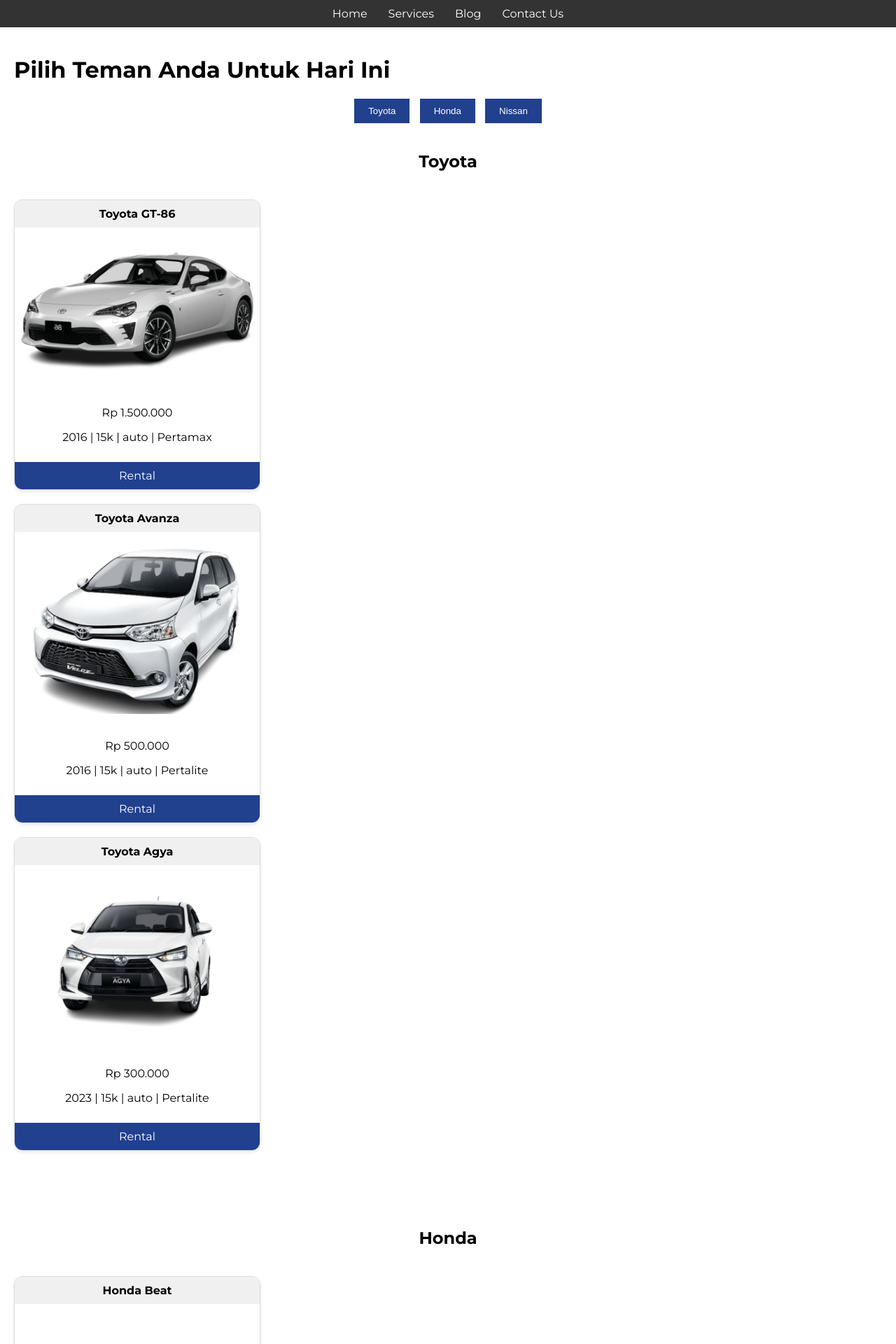
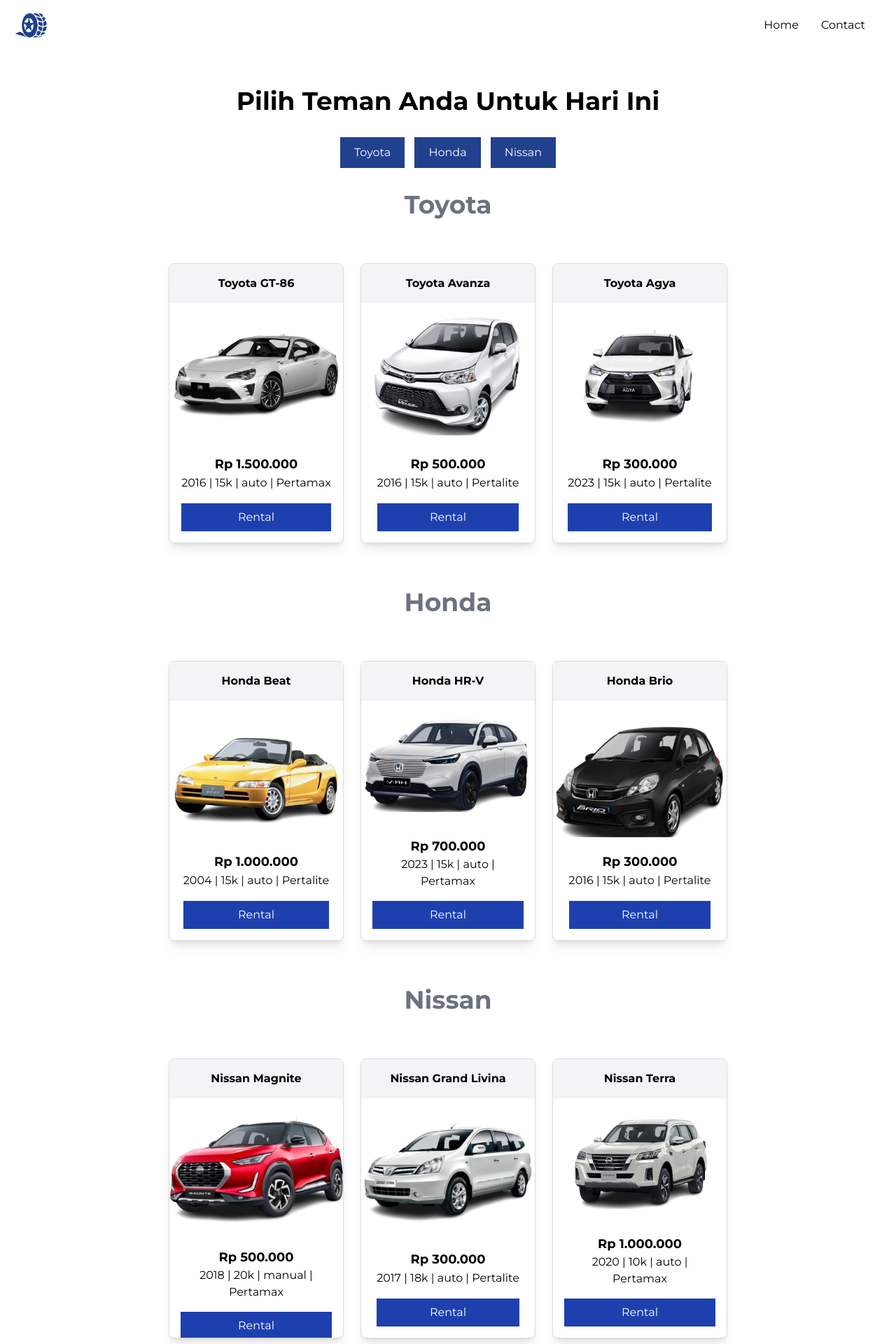
Before and after one commit to aidanismail/Ngamobil, a PHP site: page / in a window 1280 px wide. Shown: the top 1920 px of the page at 70% size. Run offline with PHP 8.4, Linux system fonts and the light colour scheme; some libraries are stand-ins or nearby versions.

Commit message:
Front end nya udah final, tinggal nambahin path ke pemesanan

```diff
--- a/public/index.htm
+++ /dev/null
@@ -1,174 +0,0 @@
-<!DOCTYPE html>
-<html lang="en">
-<head>
-  <meta charset="UTF-8">
-  <meta name="viewport" content="width=device-width, initial-scale=1.0">
-  <link rel="stylesheet" href="styles.css">
-  <link rel="preconnect" href="https://fonts.googleapis.com">
-  <link rel="preconnect" href="https://fonts.gstatic.com" crossorigin>
-  <link href="https://fonts.googleapis.com/css2?family=Montserrat:wght@400;700&display=swap" rel="stylesheet">
-  <title>3x3 Card Grid</title>
-</head>
-<body>
-
-  <header>
-    <nav>
-      <ul>
-        <li><a href="#">Home</a></li>
-        <li><a href="#">Services</a></li>
-        <li><a href="#">Blog</a></li>
-        <li><a href="#">Contact Us</a></li>
-      </ul>
-    </nav>
-  </header>
-
-  <main>
-    <h1>Pilih Teman Anda Untuk Hari Ini</h1>
-
-    <div class="filters">
-      <button class="filter-btn">Toyota</button>
-      <button class="filter-btn">Honda</button>
-      <button class="filter-btn">Nissan</button>
-    </div>
-
-    <div class="card-container">
-      <div class="card-row">
-        <h2>Toyota</h2>
-        <div class="card">
-          <div class="card-header">Toyota GT-86</div>
-          <img src="images/GT-86.png" alt="Car Image">
-          <div class="card-content">
-            <p class="price">Rp 1.500.000</p>
-            <p class="details">2016 | 15k | auto | Pertamax</p>
-          </div>
-          <div class="card-footer">Rental</div>
-        </div>
-
-        <div class="card">
-          <div class="card-header">Toyota Avanza</div>
-          <img src="images/Avanza.png" alt="Car Image">
-          <div class="card-content">
-            <p class="price">Rp 500.000</p>
-            <p class="details">2016 | 15k | auto | Pertalite</p>
-          </div>
-          <div class="card-footer">Rental</div>
-        </div>
-
-        <div class="card">
-          <div class="card-header">Toyota Agya</div>
-          <img src="images/Agya.png" alt="Car Image">
-          <div class="card-content">
-            <p class="price">Rp 300.000</p>
-            <p class="details">2023 | 15k | auto | Pertalite</p>
-          </div>
-          <div class="card-footer">Rental</div>
-        </div>
-      </div>
-
-      <div class="card-row">
-        <h2>Honda</h2>
-        <div class="card">
-          <div class="card-header">Honda Beat</div>
-          <img src="images/Beat.png" alt="Car Image">
-          <div class="card-content">
-            <p class="price">Rp 1.000.000</p>
-            <p class="details">2004 | 15k | auto | Pertalite</p>
-          </div>
-          <div class="card-footer">Rental</div>
-        </div>
-
-        <div class="card">
-          <div class="card-header">Honda HR-V</div>
-          <img src="images/HR-V.png" alt="Car Image">
-          <div class="card-content">
-            <p class="price">Rp 700.000</p>
-            <p class="details">2023 | 15k | auto | Pertamax</p>
-          </div>
-          <div class="card-footer">Rental</div>
-        </div>
-
-        <div class="card">
-          <div class="card-header">Honda Brio</div>
-          <img src="images/Brio.png" alt="Car Image">
-          <div class="card-content">
-            <p class="price">Rp 300.000</p>
-            <p class="details">2016 | 15k | auto | Pertalite</p>
-          </div>
-          <div class="card-footer">Rental</div>
-        </div>
-      </div>
-
-      <div class="card-row">
-        <h2>Nissan</h2>
-        <div class="card">
-          <div class="card-header">Nissan Magnite</div>
-          <img src="images/Magnite.png" alt="Car Image">
-          <div class="card-content">
-            <p class="price">Rp 500.000</p>
-            <p class="details">2018 | 20k | manual | Pertamax</p>
-          </div>
-          <div class="card-footer">Rental</div>
-        </div>
-
-        <div class="card">
-          <div class="card-header">Nissan Grand Livina</div>
-          <img src="images/GrandLivina.png" alt="Car Image">
-          <div class="card-content">
-            <p class="price">Rp 300.000</p>
-            <p class="details">2017 | 18k | auto | Pertalite</p>
-          </div>
-          <div class="card-footer">Rental</div>
-        </div>
-
-        <div class="card">
-          <div class="card-header">Nissan Terra</div>
-          <img src="images/download.png" alt="Car Image">
-          <div class="card-content">
-            <p class="price">Rp 1.000.000</p>
-            <p class="details">2020 | 10k | auto | Pertamax</p>
-          </div>
-          <div class="card-footer">Rental</div>
-        </div>
-      </div>
-    </div>
-  </main>
-
-  <footer>
-    <div class="footer-content">
-      <div class="footer-section">
-        <h2>Reservation</h2>
-        <ul>
-          <li><a href="#">Car Hire</a></li>
-          <li><a href="#">Modify or Cancel</a></li>
-          <li><a href="#">Get a Receipt</a></li>
-        </ul>
-      </div>
-      <div class="footer-section">
-        <h2>Customer Service</h2>
-        <ul>
-          <li><a href="#">Help / FAQs</a></li>
-          <li><a href="#">Press</a></li>
-          <li><a href="#">Blog</a></li>
-          <li><a href="#">Contact Us</a></li>
-        </ul>
-      </div>
-      <div class="footer-section">
-        <h2>Company</h2>
-        <ul>
-          <li><a href="#">About Us</a></li>
-          <li><a href="#">Career</a></li>
-          <li><a href="#">Report & Governance</a></li>
-        </ul>
-      </div>
-    </div>
-    <div class="footer-bottom">
-      <p>&copy; 2024 NGAMOBIL</p>
-      <div class="social-icons">
-        <a href="#"><img src="images/twitter-icon.png" alt="Twitter"></a>
-        <a href="#"><img src="images/facebook-icon.png" alt="Facebook"></a>
-      </div>
-    </div>
-  </footer>
-
-</body>
-</html>
--- /dev/null
+++ b/public/index.html
@@ -0,0 +1,207 @@
+<!DOCTYPE html>
+<html lang="en">
+<head>
+  <meta charset="UTF-8">
+  <meta name="viewport" content="width=device-width, initial-scale=1.0">
+  <script src="https://cdn.tailwindcss.com"></script>
+  <link rel="stylesheet" href="styles.css">
+  <link rel="preconnect" href="https://fonts.googleapis.com">
+  <link rel="preconnect" href="https://fonts.gstatic.com" crossorigin>
+  <link href="https://fonts.googleapis.com/css2?family=Montserrat:wght@400;700&display=swap" rel="stylesheet">
+  <title>3x3 Card Grid</title>
+</head>
+<body>
+
+  <!-- Header / Nav -->
+  <header class="flex items-center justify-between p-1 bg-white shadow-md">
+    <div class="flex items-center space-x-1">
+      <img src="images/logo-ngamobil.jpg" alt="logo-website" class="h-16 w-20">
+      <p class="text-xl font-bold">Ngamobil.</p>
+    </div>
+    <nav>
+      <div class="hidden md:flex space-x-4 pr-8">
+        <a href="#" class="rounded-md text-black hover:text-gray-500 p-2">Home</a>
+        <a href="#" class="rounded-md text-black hover:text-gray-500 p-2">Contact</a>
+      </div>
+      <div class="md:hidden">
+        <button id="menu-btn" class="text-gray-700 focus:outline-none">
+          <svg class="w-6 h-6" fill="none" stroke="currentColor" viewBox="0 0 24 24" xmlns="http://www.w3.org/2000/svg">
+            <path stroke-linecap="round" stroke-linejoin="round" stroke-width="2" d="M4 6h16M4 12h16M4 18h16"></path>
+          </svg>
+        </button>
+      </div>
+    </nav>
+  </header>
+  <!--/Header / nav-->
+
+  <main>
+    <h1 class="text-4xl text-center my-8 font-bold">Pilih Teman Anda Untuk Hari Ini</h1>
+
+    <div class="filters">
+      <a href="#toyota"><button class="filter-btn">Toyota</button></a>
+      <a href="#honda"><button class="filter-btn">Honda</button></a>
+      <a href="#nissan"><button class="filter-btn">Nissan</button></a>
+    </div>
+
+<!-- Toyota Section -->
+<h2 id="toyota" class="text-4xl text-center my-8 font-bold text-gray-500">Toyota</h2>
+<div class="container mx-auto px-4 py-8">
+  <div class="flex justify-center">
+    <div class="grid grid-cols-1 md:grid-cols-3 gap-6 max-w-6xl">
+      <!-- Card for Toyota GT-86 -->
+      <div class="card bg-white rounded-lg shadow-lg overflow-hidden flex flex-col">
+        <div class="card-header p-4 bg-gray-100 text-center font-bold">Toyota GT-86</div>
+        <img src="images/GT-86.png" alt="Toyota GT-86" class="object-cover h-48 w-full">
+        <div class="card-content p-4">
+          <p class="text-lg font-semibold">Rp 1.500.000</p>
+          <p class="details">2016 | 15k | auto | Pertamax</p>
+          <a href="path/to/rental" class="mt-4 bg-blue-800 text-white text-center p-2 cursor-pointer block"> Rental </a>
+        </div>
+      </div>
+      <!-- Card for Toyota Avanza -->
+      <div class="card bg-white rounded-lg shadow-lg overflow-hidden flex flex-col">
+        <div class="card-header p-4 bg-gray-100 text-center font-bold">Toyota Avanza</div>
+        <img src="images/Avanza.png" alt="Toyota Avanza" class="w-full h-48 object-cover">
+        <div class="card-content p-4">
+          <p class="text-lg font-semibold">Rp 500.000</p>
+          <p>2016 | 15k | auto | Pertalite</p>
+          <a href="path/to/rental" class="mt-4 bg-blue-800 text-white text-center p-2 cursor-pointer block"> Rental </a>
+        </div>
+      </div>
+      <!-- Card for Toyota Agya -->
+      <div class="card bg-white rounded-lg shadow-lg overflow-hidden flex flex-col">
+        <div class="card-header p-4 bg-gray-100 text-center font-bold">Toyota Agya</div>
+        <img src="images/Agya.png" alt="Toyota Agya" class="w-full h-48 object-cover">
+        <div class="card-content p-4">
+          <p class="text-lg font-semibold">Rp 300.000</p>
+          <p>2023 | 15k | auto | Pertalite</p>
+          <a href="path/to/rental" class="mt-4 bg-blue-800 text-white text-center p-2 cursor-pointer block"> Rental </a>
+        </div>
+      </div>
+    </div>
+  </div>
+</div>
+
+<!-- Honda Section -->
+<h2 id="honda" class="text-4xl text-center my-8 font-bold text-gray-500">Honda</h2>
+<div class="container mx-auto px-4 py-8">
+  <div class="flex justify-center">
+    <div class="grid grid-cols-1 md:grid-cols-3 gap-6 max-w-6xl">
+      <!-- Card for Honda Beat -->
+      <div class="card bg-white rounded-lg shadow-lg overflow-hidden flex flex-col">
+        <div class="card-header p-4 bg-gray-100 text-center font-bold">Honda Beat</div>
+        <img src="images/Beat.png" alt="Honda Beat" class="w-full h-48 object-cover">
+        <div class="card-content p-4">
+          <p class="text-lg font-semibold">Rp 1.000.000</p>
+          <p>2004 | 15k | auto | Pertalite</p>
+          <a href="path/to/rental" class="mt-4 bg-blue-800 text-white text-center p-2 cursor-pointer block"> Rental </a>
+        </div>
+      </div>
+      <!-- Card for Honda HR-V -->
+      <div class="card bg-white rounded-lg shadow-lg overflow-hidden flex flex-col">
+        <div class="card-header p-4 bg-gray-100 text-center font-bold">Honda HR-V</div>
+        <img src="images/HR-V.png" alt="Honda HR-V" class="w-full h-48 object-cover">
+        <div class="card-content p-4">
+          <p class="text-lg font-semibold">Rp 700.000</p>
+          <p>2023 | 15k | auto | Pertamax</p>
+          <a href="path/to/rental" class="mt-4 bg-blue-800 text-white text-center p-2 cursor-pointer block"> Rental </a>
+        </div>
+      </div>
+      <!-- Card for Honda Brio -->
+      <div class="card bg-white rounded-lg shadow-lg overflow-hidden flex flex-col">
+        <div class="card-header p-4 bg-gray-100 text-center font-bold">Honda Brio</div>
+        <img src="images/Brio.png" alt="Honda Brio" class="w-full h-48 object-cover">
+        <div class="card-content p-4">
+          <p class="text-lg font-semibold">Rp 300.000</p>
+          <p>2016 | 15k | auto | Pertalite</p>
+          <a href="path/to/rental" class="mt-4 bg-blue-800 text-white text-center p-2 cursor-pointer block"> Rental </a>
+        </div>
+      </div>
+    </div>
+  </div>
+</div>
+<!-- Nissan Section -->
+<h2 id="nissan" class="text-4xl text-center my-8 font-bold text-gray-500">Nissan</h2>
+<div class="container mx-auto px-4 py-8">
+  <div class="flex justify-center">
+    <div class="grid grid-cols-1 md:grid-cols-3 gap-6 max-w-6xl">
+      <!-- Card for Nissan Magnite -->
+      <div class="card bg-white rounded-lg shadow-lg overflow-hidden flex flex-col">
+        <div class="card-header p-4 bg-gray-100 text-center font-bold">Nissan Magnite</div>
+        <img src="images/Magnite.png" alt="Nissan Magnite" class="w-full h-48 object-cover">
+        <div class="card-content p-4">
+          <p class="text-lg font-semibold">Rp 500.000</p>
+          <p>2018 | 20k | manual | Pertamax</p>
+          <a href="path/to/rental" class="mt-4 bg-blue-800 text-white text-center p-2 cursor-pointer block"> Rental </a>
+        </div>
+      </div>
+      <!-- Card for Nissan Grand Livina -->
+      <div class="card bg-white rounded-lg shadow-lg overflow-hidden flex flex-col">
+        <div class="card-header p-4 bg-gray-100 text-center font-bold">Nissan Grand Livina</div>
+        <img src="images/GrandLivina.png" alt="Nissan Grand Livina" class="w-full h-48 object-cover">
+        <div class="card-content p-4">
+          <p class="text-lg font-semibold">Rp 300.000</p>
+          <p>2017 | 18k | auto | Pertalite</p>
+          <a href="path/to/rental" class="mt-4 bg-blue-800 text-white text-center p-2 cursor-pointer block"> Rental </a>
+        </div>
+      </div>
+      <!-- Card for Nissan Terra -->
+      <div class="card bg-white rounded-lg shadow-lg overflow-hidden flex flex-col">
+        <div class="card-header p-4 bg-gray-100 text-center font-bold">Nissan Terra</div>
+        <img src="images/download.png" alt="Nissan Terra" class="w-full h-48 object-cover">
+        <div class="card-content p-4">
+          <p class="text-lg font-semibold">Rp 1.000.000</p>
+          <p>2020 | 10k | auto | Pertamax</p>
+         <!-- Using <a> tag styled as a button -->
+          <a href="path/to/rental" class="mt-4 bg-blue-800 text-white text-center p-2 cursor-pointer block"> Rental </a>
+        </div>
+      </div>
+    </div>
+  </div>
+</div>
+
+
+  <!--footer-->
+  <footer class="bg-blue-900 text-white p-8 mt-8">
+    <div class="container mx-auto px-4">
+      <div class="flex justify-between">
+        <div>
+          <h3 class="font-bold">Reservation</h3>
+          <ul class="space-y-2">
+            <li><a href="#" class="hover:underline">Car Hire</a></li>
+            <li><a href="#" class="hover:underline">Modify Or Cancel</a></li>
+            <li><a href="#" class="hover:underline">Get A Receipt</a></li>
+          </ul>
+        </div>
+        <div>
+          <h3 class="font-bold">Customer Services</h3>
+          <ul class="space-y-2">
+            <li><a href="#" class="hover:underline">Help / FAQS</a></li>
+            <li><a href="#" class="hover:underline">Press</a></li>
+            <li><a href="#" class="hover:underline">Blog</a></li>
+            <li><a href="#" class="hover:underline">Contact Us</a></li>
+          </ul>
+        </div>
+        <div>
+          <h3 class="font-bold">Company</h3>
+          <ul class="space-y-2">
+            <li><a href="#" class="hover:underline">About Us</a></li>
+            <li><a href="#" class="hover:underline">Career</a></li>
+            <li><a href="#" class="hover:underline">Report & Governance</a></li>
+          </ul>
+        </div>
+      </div>
+      <div class="flex justify-between items-center mt-4">
+        <div>&copy; 2024 NGAMOBIL</div>
+        <div class="flex space-x-4">
+          <a href="#" class="hover:underline">Twitter</a>
+          <a href="#" class="hover:underline">Facebook</a>
+          <a href="#" class="hover:underline">Instagram</a>
+        </div>
+      </div>
+    </div>
+  </footer>
+  <!--/footer-->
+  <script src="file.js"></script>
+</body>
+</html>
--- a/public/styles.css
+++ b/public/styles.css
@@ -3,6 +3,20 @@
   margin: 0;
   padding: 0;
   box-sizing: border-box;
+  background-color: #f4f4f4;
+}
+
+* {
+  margin: 0;
+  padding: 0;
+}
+
+.menu-open {
+  display: block;
+}
+
+.menu-closed {
+  display: none;
 }
 
 header {
@@ -30,6 +44,7 @@
 
 main {
   padding: 20px;
+  background-color: #fff;
 }
 
 .filters {
@@ -49,45 +64,89 @@
 .card-container {
   display: flex;
   flex-direction: column;
-  gap: 50px;
+  gap: 20px;
+  margin: 20px;
 }
 
 .card-row {
   display: flex;
-  flex-direction: column;
+  justify-content: space-around;
+  flex-wrap: wrap;
   gap: 20px;
-  margin-bottom: 40px;
-}
-
-.card-row h2 {
-  text-align: center;
-  margin-bottom: 20px;
 }
 
 .card {
   background-color: #fff;
   border: 1px solid #ddd;
-  border-radius: 12px;
+  border-radius: 8px;
   overflow: hidden;
-  box-shadow: 0 2px 5px rgba(0,0,0,0.1);
-  width: 350px;
+  box-shadow: 0 2px 6px rgba(0,0,0,0.1);
+  width: 250px; /* Fixed width */
+  height: 400px; /* Increased height for longer card */
   display: flex;
   flex-direction: column;
   align-items: center;
+  justify-content: space-between;
+  position: relative; /* Ensures footer stays at bottom */
+}
+
+.card-footer {
+  background-color: #21408E;
+  color: #fff;
+  text-align: center;
+  width: 100%;
+  padding: 8px 0;
+  border-bottom-left-radius: 8px;
+  border-bottom-right-radius: 8px;
+  position: absolute; /* Make the footer absolute */
+  bottom: 0; /* Align to the bottom */
+  left: 0;
+  cursor: pointer; /* Make it look clickable */
+}
+
+.card img {
+  width: 100%;  /* Ensures the image takes up the entire width of the card */
+  height: 200px; /* Sets a fixed height for all images */
+  object-fit: fill; /* Covers the area, cropping as needed without distortion */
+  display: block;  /* Removes bottom space/gap */
+}
+
+.card-content {
+  padding: 10px;
+  text-align: center;
+  flex: 1; /* Allows content to expand */
+  display: flex;
+  flex-direction: column;
+  justify-content: space-between;
+}
+
+html {
+  scroll-behavior: smooth;
 }
 
 .card-header {
   background-color: #f0f0f0;
   width: 100%;
   text-align: center;
-  padding: 10px 0;
+  padding: 8px 0;
   font-weight: bold;
+  border-top-left-radius: 8px;
+  border-top-right-radius: 8px;
+}
+
+.card-image-container {
+  width: 100%;
+  height: 200px; /* Fixed height for image container */
+  overflow: hidden;
+  display: flex;
+  justify-content: center; /* Centers image horizontally */
+  align-items: center; /* Centers image vertically */
 }
 
 .card img {
-  width: 100%;
-  height: auto;
-  padding: 10px;
+  max-width: 100%;  /* Maximum width of the image */
+  max-height: 100%; /* Maximum height of the image */
+  object-fit: contain; /* Ensures image fits within container without cropping, adding whitespace as needed */
 }
 
 .card-content {
@@ -100,13 +159,16 @@
   color: #fff;
   text-align: center;
   width: 100%;
-  padding: 10px 0;
+  padding: 8px 0;
+  border-bottom-left-radius: 8px;
+  border-bottom-right-radius: 8px;
 }
 
 footer {
   background-color: #333;
   color: #fff;
   padding: 20px 0;
+  font-size: 14px;
 }
 
 .footer-content {
@@ -121,7 +183,7 @@
 }
 
 .footer-section h2 {
-  font-size: 18px;
+  font-size: 16px;
   margin-bottom: 10px;
 }
 
```
Also changed, not shown: src/file.js (added, +10 -0 lines), tailwind.config.js (+21 -4 lines), public/images/Hero.png (added), public/images/logo-ngamobil.jpg (added).
